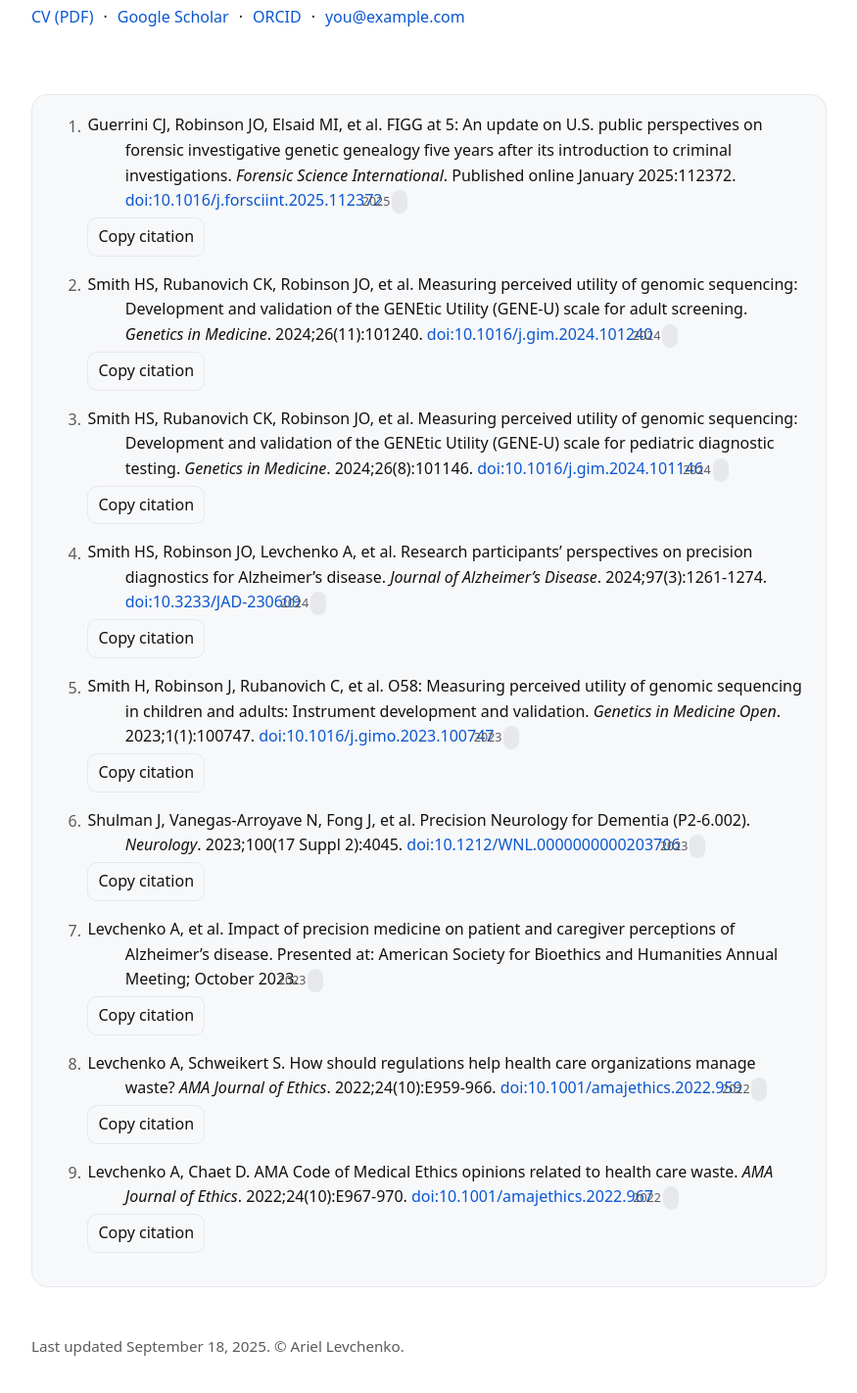
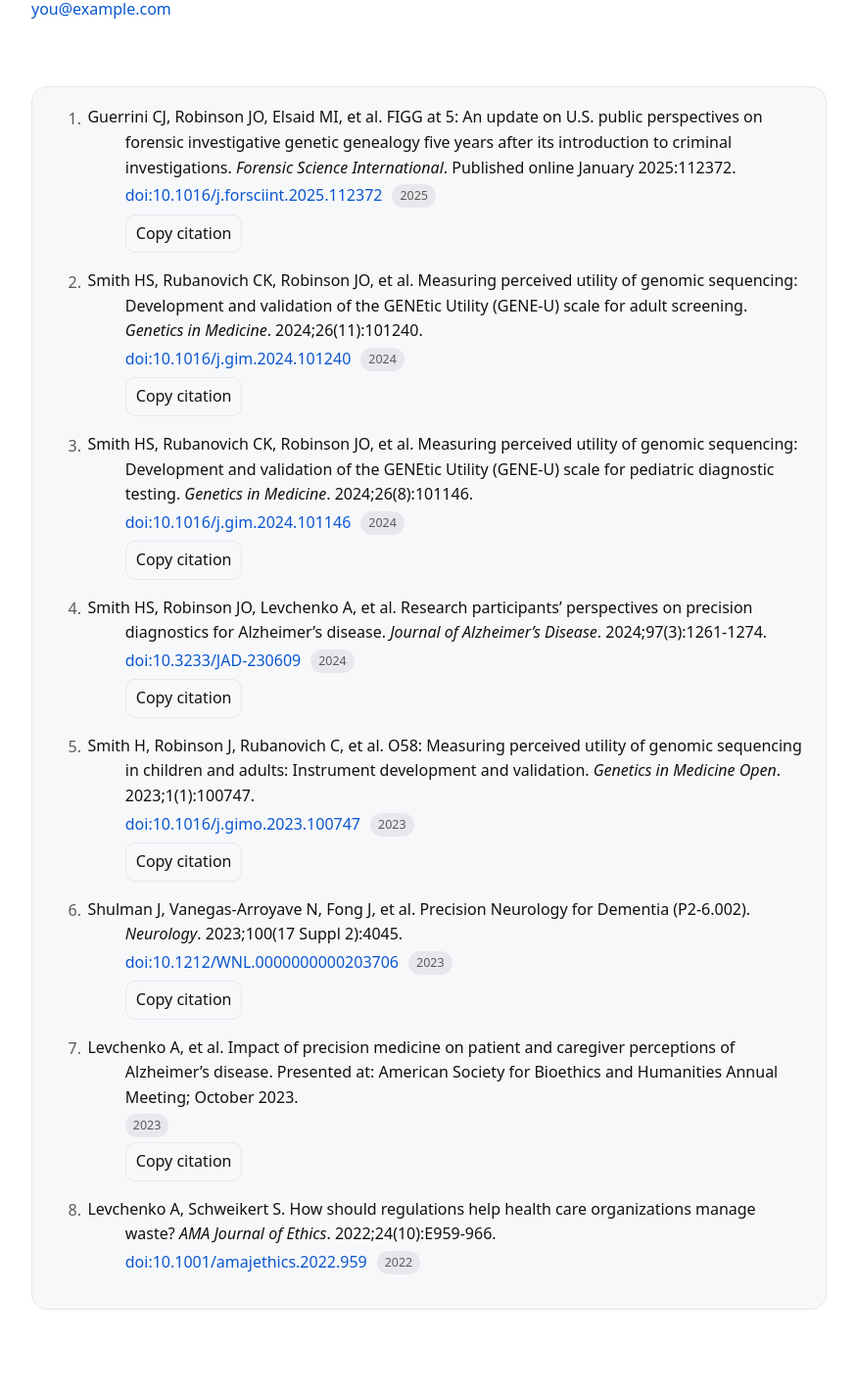
Before and after one commit to levchenkoariel/Levchenko-Publications, a plain HTML site: page index.html in a window 1280 px wide. Shown: the part 130-1552 px from the top of the page at 98% size, without its empty margins (202-1077 px from the left). After the commit the page ends 1491 px from the top, so only its background shows below. Drawn offline with Linux system fonts and the light colour scheme.

Commit message:
Update index.html

```diff
--- a/index.html
+++ b/index.html
@@ -32,7 +32,6 @@
     header{padding-top:48px}
     h1{margin:0; font-weight:700; letter-spacing:.2px; font-size:clamp(1.7rem,2.6vw,2.4rem)}
     .muted{color:var(--muted)}
-    .toplinks{margin-top:.5rem}
     a{color:var(--link); text-decoration:none}
     a:hover{text-decoration:underline}
     .card{
@@ -56,25 +55,29 @@
       text-indent:-2.4rem; padding-left:2.4rem; /* hanging indent */
     }
     .journal{font-style:italic}
-    .doi{font-variant-numeric:tabular-nums}
+    .doi{font-variant-numeric:tabular-nums; overflow-wrap:anywhere; word-break:break-word}
     .yearpill{
       display:inline-block; font-size:.78rem; padding:2px 8px; border-radius:999px;
-      background:var(--rule); color:var(--muted); margin-left:.35rem
+      background:var(--rule); color:var(--muted);
+    }
+
+    /* meta row holds DOI and year; prevents overlap */
+    .meta-row{
+      display:flex; gap:10px; align-items:center; flex-wrap:wrap;
+      margin-top:.2rem; padding-left:2.4rem; /* align with hanging text */
     }
 
     /* Copy buttons */
-    .actions{margin-top:.25rem}
+    .actions{margin-top:.35rem; padding-left:2.4rem}
     button.copy{
       appearance:none; border:1px solid var(--rule); background:transparent; color:var(--fg);
       padding:6px 10px; border-radius:10px; font:inherit; cursor:pointer;
     }
     button.copy:hover{background:rgba(127,127,127,.08)}
-    .row{display:flex; gap:10px; align-items:center; flex-wrap:wrap}
-    .sep{height:1px; background:var(--rule); margin:18px 0}
 
     footer{padding-bottom:56px; color:var(--muted); font-size:.95rem}
     @media print{
-      .actions, .toplinks{display:none}
+      .actions{display:none}
       body{background:#fff; color:#000}
       .card{border:none; background:#fff; padding:0}
     }
@@ -84,15 +87,7 @@
   <header>
     <h1 id="pubs-title">Ariel Levchenko</h1>
     <div class="muted">Publications (AMA style)</div>
-    <div class="toplinks row">
-      <a href="#" aria-label="CV link">CV (PDF)</a>
-      <span>·</span>
-      <a href="#" aria-label="Google Scholar link">Google Scholar</a>
-      <span>·</span>
-      <a href="#" aria-label="ORCID link">ORCID</a>
-      <span>·</span>
-      <a href="mailto:you@example.com">you@example.com</a>
-    </div>
+    <div class="muted"><a href="mailto:you@example.com">you@example.com</a></div>
   </header>
 
   <main aria-labelledby="pubs-title">
@@ -104,6 +99,8 @@
           <div class="cite">
             Guerrini CJ, Robinson JO, Elsaid MI, et al. FIGG at 5: An update on U.S. public perspectives on forensic investigative genetic genealogy five years after its introduction to criminal investigations.
             <span class="journal">Forensic Science International</span>. Published online January 2025:112372.
+          </div>
+          <div class="meta-row">
             <a class="doi" href="https://doi.org/10.1016/j.forsciint.2025.112372" rel="noopener">doi:10.1016/j.forsciint.2025.112372</a>
             <span class="yearpill">2025</span>
           </div>
@@ -117,6 +114,8 @@
           <div class="cite">
             Smith HS, Rubanovich CK, Robinson JO, et al. Measuring perceived utility of genomic sequencing: Development and validation of the GENEtic Utility (GENE-U) scale for adult screening.
             <span class="journal">Genetics in Medicine</span>. 2024;26(11):101240.
+          </div>
+          <div class="meta-row">
             <a class="doi" href="https://doi.org/10.1016/j.gim.2024.101240" rel="noopener">doi:10.1016/j.gim.2024.101240</a>
             <span class="yearpill">2024</span>
           </div>
@@ -127,6 +126,8 @@
           <div class="cite">
             Smith HS, Rubanovich CK, Robinson JO, et al. Measuring perceived utility of genomic sequencing: Development and validation of the GENEtic Utility (GENE-U) scale for pediatric diagnostic testing.
             <span class="journal">Genetics in Medicine</span>. 2024;26(8):101146.
+          </div>
+          <div class="meta-row">
             <a class="doi" href="https://doi.org/10.1016/j.gim.2024.101146" rel="noopener">doi:10.1016/j.gim.2024.101146</a>
             <span class="yearpill">2024</span>
           </div>
@@ -137,6 +138,8 @@
           <div class="cite">
             Smith HS, Robinson JO, Levchenko A, et al. Research participants’ perspectives on precision diagnostics for Alzheimer’s disease.
             <span class="journal">Journal of Alzheimer’s Disease</span>. 2024;97(3):1261-1274.
+          </div>
+          <div class="meta-row">
             <a class="doi" href="https://doi.org/10.3233/JAD-230609" rel="noopener">doi:10.3233/JAD-230609</a>
             <span class="yearpill">2024</span>
           </div>
@@ -148,6 +151,8 @@
           <div class="cite">
             Smith H, Robinson J, Rubanovich C, et al. O58: Measuring perceived utility of genomic sequencing in children and adults: Instrument development and validation.
             <span class="journal">Genetics in Medicine Open</span>. 2023;1(1):100747.
+          </div>
+          <div class="meta-row">
             <a class="doi" href="https://doi.org/10.1016/j.gimo.2023.100747" rel="noopener">doi:10.1016/j.gimo.2023.100747</a>
             <span class="yearpill">2023</span>
           </div>
@@ -158,6 +163,8 @@
           <div class="cite">
             Shulman J, Vanegas-Arroyave N, Fong J, et al. Precision Neurology for Dementia (P2-6.002).
             <span class="journal">Neurology</span>. 2023;100(17 Suppl 2):4045.
+          </div>
+          <div class="meta-row">
             <a class="doi" href="https://doi.org/10.1212/WNL.0000000000203706" rel="noopener">doi:10.1212/WNL.0000000000203706</a>
             <span class="yearpill">2023</span>
           </div>
@@ -168,6 +175,8 @@
           <div class="cite">
             Levchenko A, et al. Impact of precision medicine on patient and caregiver perceptions of Alzheimer’s disease.
             Presented at: American Society for Bioethics and Humanities Annual Meeting; October 2023.
+          </div>
+          <div class="meta-row">
             <span class="yearpill">2023</span>
           </div>
           <div class="actions"><button class="copy" data-target="asbh-2023">Copy citation</button></div>
@@ -178,52 +187,9 @@
           <div class="cite">
             Levchenko A, Schweikert S. How should regulations help health care organizations manage waste?
             <span class="journal">AMA Journal of Ethics</span>. 2022;24(10):E959-966.
+          </div>
+          <div class="meta-row">
             <a class="doi" href="https://doi.org/10.1001/amajethics.2022.959" rel="noopener">doi:10.1001/amajethics.2022.959</a>
             <span class="yearpill">2022</span>
           </div>
-          <div class="actions"><button class="copy" data-target="amae-2022-regs">Copy citation</button></div>
-        </li>
-
-        <li id="amae-2022-code">
-          <div class="cite">
-            Levchenko A, Chaet D. AMA Code of Medical Ethics opinions related to health care waste.
-            <span class="journal">AMA Journal of Ethics</span>. 2022;24(10):E967-970.
-            <a class="doi" href="https://doi.org/10.1001/amajethics.2022.967" rel="noopener">doi:10.1001/amajethics.2022.967</a>
-            <span class="yearpill">2022</span>
-          </div>
-          <div class="actions"><button class="copy" data-target="amae-2022-code">Copy citation</button></div>
-        </li>
-
-      </ol>
-    </section>
-  </main>
-
-  <footer>
-    Last updated <time datetime="2025-09-18">September 18, 2025</time>. © Ariel Levchenko.
-  </footer>
-
-  <script>
-    // Copy the full AMA citation text from the list item
-    function copyCitation(li){
-      // Grab the visible citation text (excluding the button label)
-      const citeEl = li.querySelector('.cite');
-      // Normalize whitespace and trim
-      let text = citeEl.innerText.replace(/\s+\n/g,' ').replace(/\n/g,' ').replace(/\s{2,}/g,' ').trim();
-      navigator.clipboard.writeText(text).then(()=>{
-        const btn = li.querySelector('button.copy');
-        const prev = btn.textContent;
-        btn.textContent = 'Copied!';
-        btn.disabled = true;
-        setTimeout(()=>{ btn.textContent = prev; btn.disabled = false; }, 1200);
-      }).catch(()=>{ alert('Could not copy.'); });
-    }
-    document.querySelectorAll('button.copy').forEach(btn=>{
-      btn.addEventListener('click', (e)=>{
-        const id = btn.getAttribute('data-target');
-        const li = document.getElementById(id);
-        if(li) copyCitation(li);
-      })
-    });
-  </script>
-</body>
-</html>
+          <div clas
```
